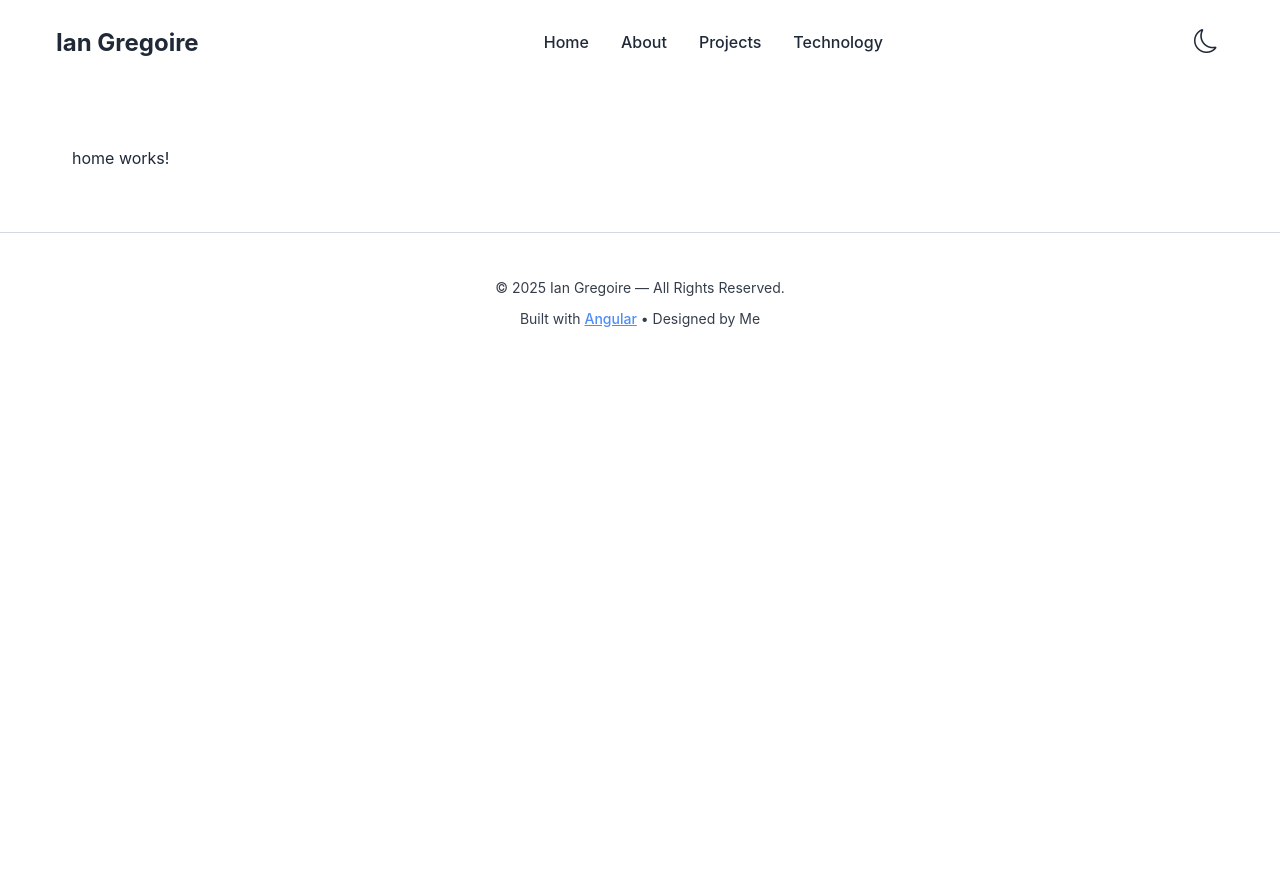
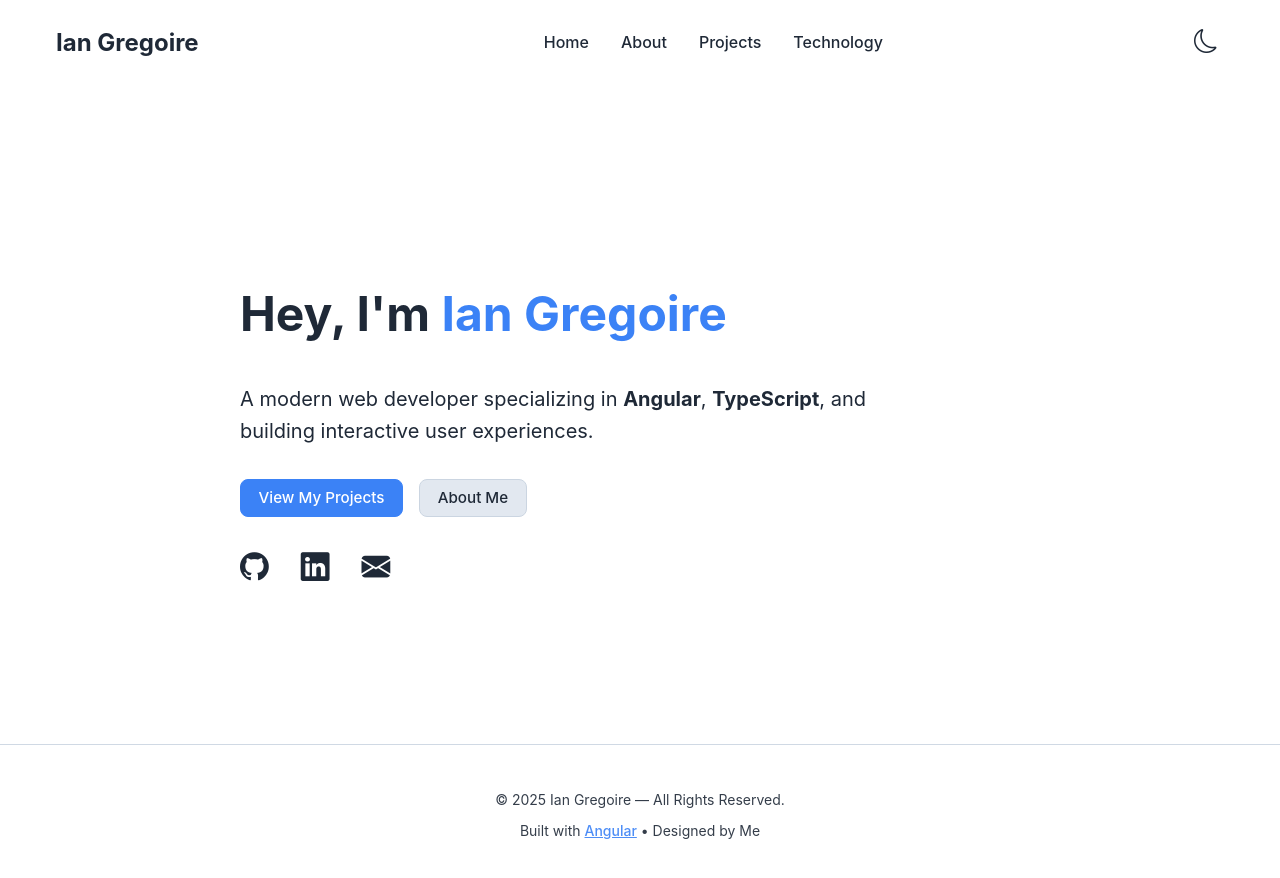
Before and after one commit to IanGregoire/Angular-Portfolio, an Angular app: page / in a window 1280 px wide. Shown: the top 878 px of the page. Before the commit the page ends 800 px from the top, so only its background shows below. Built offline with nearby package versions, Linux system fonts and the light colour scheme.

Commit message:
Feat: Develop home page

```diff
--- a/src/app/pages/home/home.component.html
+++ b/src/app/pages/home/home.component.html
@@ -1 +1,29 @@
-<p>home works!</p>
+<section class="home-container fade-in">
+  <div class="hero">
+    <h1 class="title slide-up">
+      Hey, I'm <span class="highlight">Ian Gregoire</span>
+    </h1>
+
+    <p class="subtitle slide-up delay-1">
+      A modern web developer specializing in <strong>Angular</strong>,
+      <strong>TypeScript</strong>, and building interactive user experiences.
+    </p>
+
+    <div class="hero-buttons slide-up delay-2">
+      <a class="btn btn-primary" routerLink="/projects">View My Projects</a>
+      <a class="btn btn-outline" routerLink="/about">About Me</a>
+    </div>
+
+    <div class="social slide-up delay-3">
+      <a href="https://github.com/yourgithub" target="_blank" aria-label="GitHub">
+        <i class="bi bi-github"></i>
+      </a>
+      <a href="https://linkedin.com/in/yourlinkedin" target="_blank" aria-label="LinkedIn">
+        <i class="bi bi-linkedin"></i>
+      </a>
+      <a href="mailto:you@gmail.com" aria-label="Email">
+        <i class="bi bi-envelope-fill"></i>
+      </a>
+    </div>
+  </div>
+</section>
--- a/src/app/pages/home/home.component.scss
+++ b/src/app/pages/home/home.component.scss
@@ -0,0 +1,108 @@
+@use '../../../styles/variables' as *;
+@use '../../../styles/mixins' as *;
+
+.home-container {
+  padding: $spacing-lg 0;
+}
+
+.hero {
+  max-width: 800px;
+  margin: 0 auto;
+  text-align: left;
+
+  @include respond(sm) {
+    text-align: left;
+    padding: 0 $spacing-sm;
+  }
+}
+
+.title {
+  font-size: 3rem;
+  font-weight: 700;
+  color: var(--color-text);
+
+  @include respond(md) {
+    font-size: 2.5rem;
+  }
+
+  @include respond(sm) {
+    font-size: 2rem;
+  }
+
+  .highlight {
+    color: var(--color-primary);
+  }
+}
+
+.subtitle {
+  font-size: 1.25rem;
+  color: var(--color-text);
+  margin-top: $spacing-sm;
+  line-height: 1.6;
+
+  @include respond(sm) {
+    font-size: 1.1rem;
+  }
+}
+
+.hero-buttons {
+  margin-top: $spacing-md;
+  display: flex;
+  gap: $spacing-sm;
+
+  @include respond(sm) {
+    flex-direction: column;
+    width: 100%;
+
+    .btn {
+      width: 100%;
+      text-align: center;
+    }
+  }
+}
+
+.social {
+  margin-top: $spacing-md;
+  display: flex;
+  gap: $spacing-md;
+
+  a {
+    font-size: 1.8rem;
+    color: var(--color-text);
+    transition: 0.2s ease;
+
+    &:hover {
+      color: var(--color-primary);
+      transform: translateY(-3px);
+    }
+  }
+}
+
+/* Animations */
+.fade-in {
+  opacity: 0;
+  animation: fadeIn 0.7s ease forwards;
+}
+
+.slide-up {
+  opacity: 0;
+  transform: translateY(20px);
+  animation: slideUp 0.6s ease forwards;
+}
+
+.delay-1 { animation-delay: 0.15s; }
+.delay-2 { animation-delay: 0.3s; }
+.delay-3 { animation-delay: 0.45s; }
+
+@keyframes slideUp {
+  to {
+    opacity: 1;
+    transform: translateY(0);
+  }
+}
+
+@keyframes fadeIn {
+  to {
+    opacity: 1;
+  }
+}
--- a/src/app/pages/home/home.component.ts
+++ b/src/app/pages/home/home.component.ts
@@ -3,6 +3,7 @@ import { Component } from '@angular/core';
 @Component({
   selector: 'app-home',
   imports: [],
+  standalone: true,
   templateUrl: './home.component.html',
   styleUrl: './home.component.scss'
 })
```
